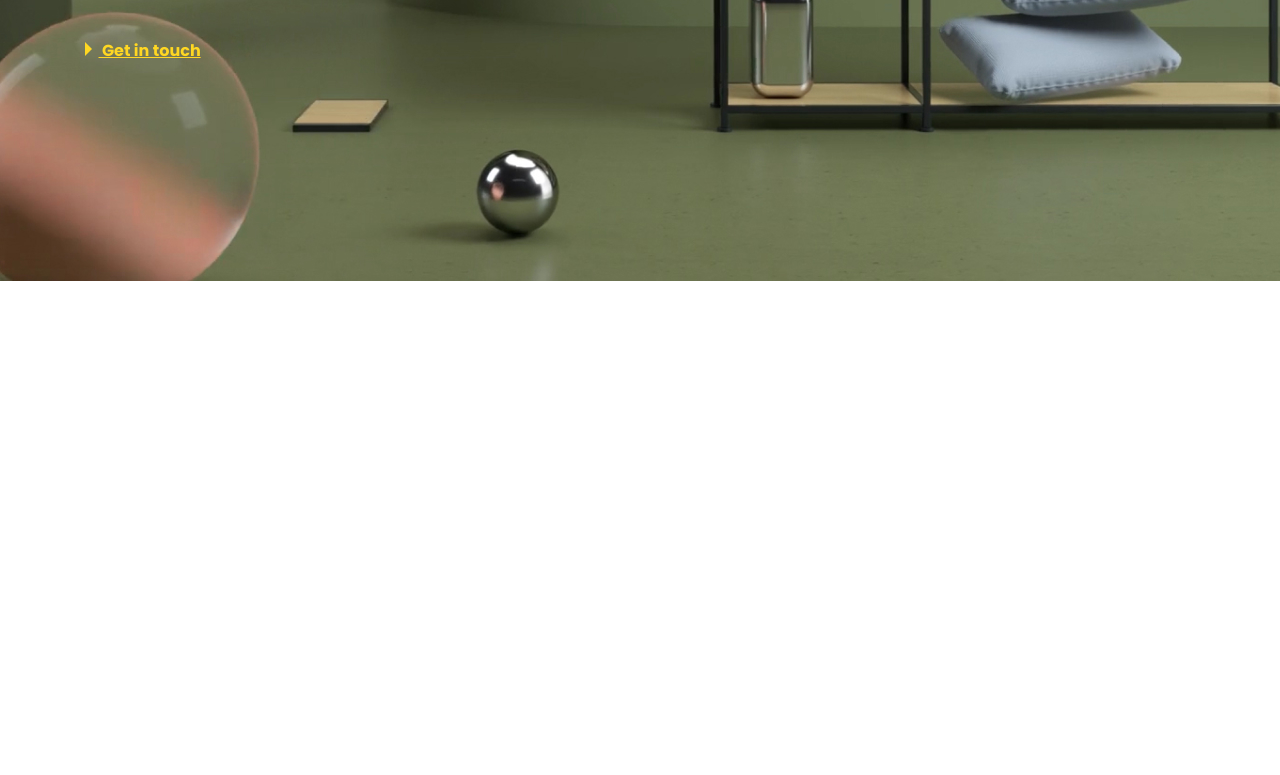
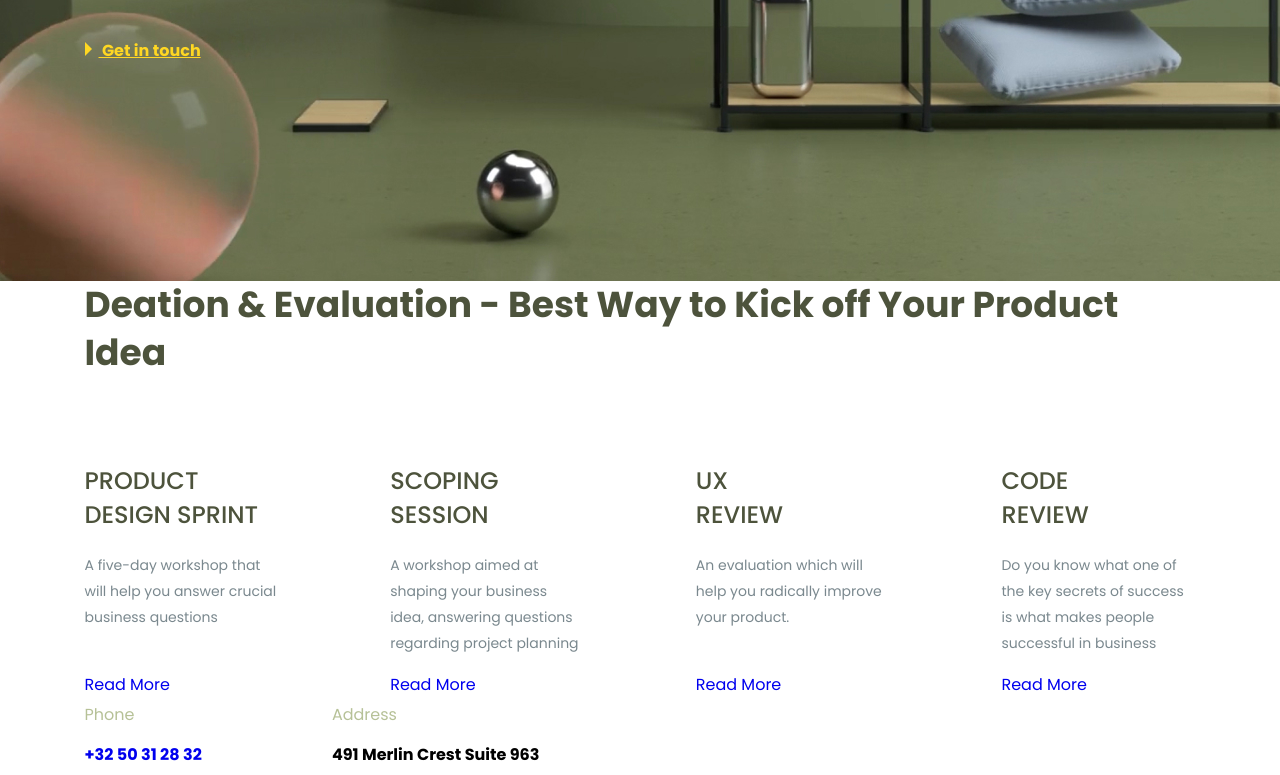
Before and after one commit to rntainvaider/training-web-webovio, a plain HTML site: page index.html in a window 1280 px wide. Shown: the part 529-1304 px from the top of the page. Before the commit the page ends 810 px from the top, so only its background shows below. Drawn offline with Linux system fonts and the light colour scheme.

Commit message:
added footer

```diff
--- /dev/null
+++ b/assets/css/blocks/deation.css
@@ -0,0 +1,39 @@
+.deation {}
+
+.container {}
+
+.deation__title {
+    margin-bottom: 87px;
+}
+
+.title__page {}
+
+.deation__list {
+    display: flex;
+    justify-content: space-between;
+}
+
+.deation__item {
+    display: flex;
+    flex-direction: column;
+    gap: 20px;
+    max-width: 194px;
+}
+
+.deation__item-title {
+    font-weight: 500;
+    font-size: 24px;
+    line-height: 142%;
+    text-transform: uppercase;
+    color: #4d533c;
+}
+
+.deation__item-description {
+    font-size: 14px;
+    line-height: 186%;
+    color: rgba(33, 56, 66, 0.6);
+}
+
+.deation__item-link {
+    margin-top: auto;
+}
--- /dev/null
+++ b/assets/css/blocks/footer.css
@@ -0,0 +1,26 @@
+.footer {}
+
+.container {}
+
+.footer__information {
+    display: flex;
+    justify-content: space-between;
+    max-width: 455px;
+}
+
+.footer__information-block {}
+
+.footer__information-name {
+    line-height: 250%;
+    color: #b6c197;
+}
+
+.footer__information-text {
+    display: block;
+    font-weight: 700;
+    line-height: 250%;
+    /* color: #fff; */
+
+}
+
+.footer__information-text {}
--- a/assets/css/blocks/module.css
+++ b/assets/css/blocks/module.css
@@ -1,2 +1,4 @@
 @import url("./header.css");
 @import url("./hero.css");
+@import url("./deation.css");
+@import url("./footer.css");
--- a/assets/css/reset.css
+++ b/assets/css/reset.css
@@ -9,6 +9,21 @@ a {
 }
 
 h1,
+h2,
+h3,
 p {
     margin: 0;
 }
+
+ul {
+    padding: 0;
+    margin: 0;
+    list-style: none;
+}
+
+.title__page {
+    font-weight: 700;
+    font-size: 36px;
+    line-height: 133%;
+    color: #4d533c;
+}
--- a/index.html
+++ b/index.html
@@ -45,6 +45,102 @@
       </div>
     </div>
   </div>
+  <main class="main">
+    <section class="deation">
+      <div class="container">
+        <h2 class="deation__title title__page">
+          Deation & Evaluation - Best Way to Kick off Your Product Idea
+        </h2>
+        <ul class="deation__list">
+          <li class="deation__item">
+            <h3 class="deation__item-title">
+              Product <br> Design Sprint
+            </h3>
+            <p class="deation__item-description">
+              A five-day workshop that will help you answer crucial business questions
+            </p>
+            <a href="#" class="deation__item-link">
+              Read More
+            </a>
+          </li>
+          <li class="deation__item">
+            <h3 class="deation__item-title">
+              Scoping <br> Session
+            </h3>
+            <p class="deation__item-description">
+              A workshop aimed at shaping your business idea, answering questions regarding project planning
+            </p>
+            <a href="#" class="deation__item-link">
+              Read More
+            </a>
+          </li>
+          <li class="deation__item">
+            <h3 class="deation__item-title">
+              UX <br> Review
+            </h3>
+            <p class="deation__item-description">
+              An evaluation which will help you radically improve your product.
+            </p>
+            <a href="#" class="deation__item-link">
+              Read More
+            </a>
+          </li>
+          <li class="deation__item">
+            <h3 class="deation__item-title">
+              Code <br> Review
+            </h3>
+            <p class="deation__item-description">
+              Do you know what one of the key secrets of success is what makes people successful in business
+            </p>
+            <a href="#" class="deation__item-link">
+              Read More
+            </a>
+          </li>
+        </ul>
+      </div>
+    </section>
+  </main>
+  <footer class="footer">
+    <div class="container">
+      <div class="footer__information">
+        <div class="footer__information-block">
+          <span class="footer__information-name">
+            Phone
+          </span>
+          <a href="tel:+3250312832" class="footer__information-text">
+            +32 50 31 28 32
+          </a>
+        </div>
+        <div class="footer__information-block">
+          <span class="footer__information-name">
+            Address
+          </span>
+          <p class="footer__information-text">
+            491 Merlin Crest Suite 963
+          </p>
+        </div>
+      </div>
+      <div class="footer__menu">
+        <ul class="footer__menu-services">
+          <li class="footer__menu-item">
+
+          </li>
+          <li class="footer__menu-item">
+
+          </li>
+          <li class="footer__menu-item">
+
+          </li>
+          <li class="footer__menu-item">
+
+          </li>
+          <li class="footer__menu-item">
+
+          </li>
+        </ul>
+      </div>
+    </div>
+  </footer>
 </body>
 
 </html>
```
